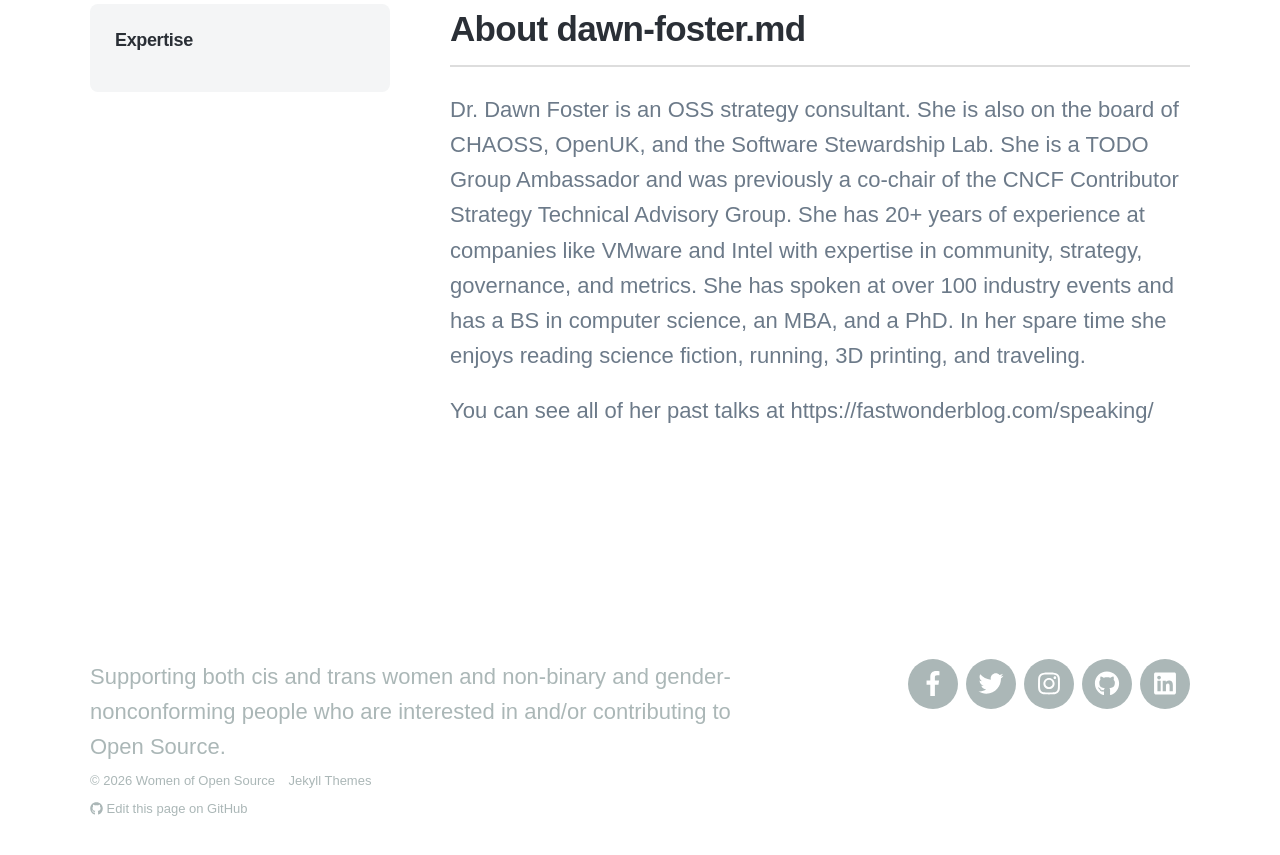
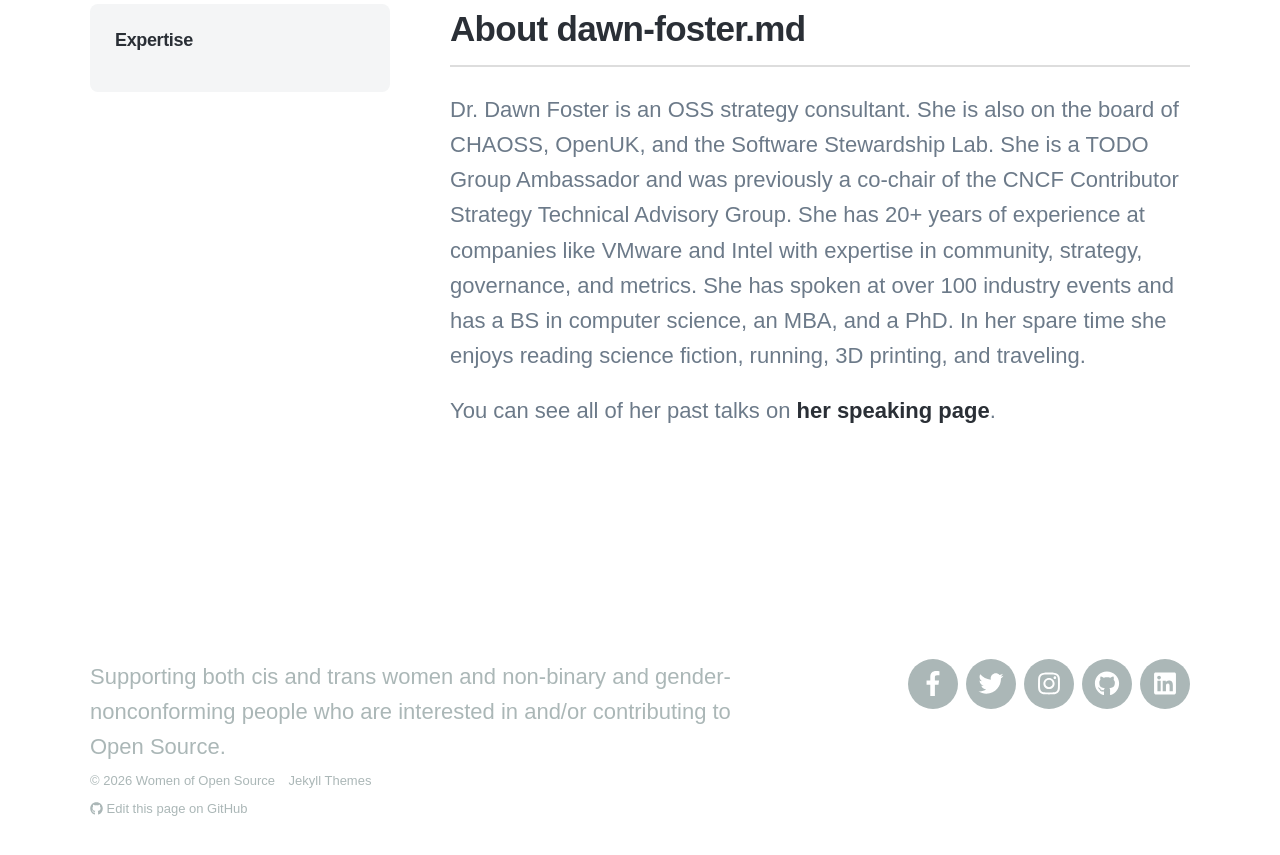
Before and after one commit to womenofopensource/womenofopensource.github.io, a Jekyll site: the page built from docs/_speakers/dawn-foster.md, in a window 1280 px wide and 900 px high, scrolled down 658 px. Shown: the top 855 px of the window. Built offline with Jekyll 4.4.1, drawn with Linux system fonts in a browser that asks for light colours; nearby versions of some CDN libraries; some web fonts are replaced.

Commit message:
Update docs/_speakers/dawn-foster.md
Co-authored-by: Sīlavāpi Cheesley <silavapi@silavapi.co.uk>

```diff
--- a/docs/_speakers/dawn-foster.md
+++ b/docs/_speakers/dawn-foster.md
@@ -48,4 +48,4 @@
 
 Dr. Dawn Foster is an OSS strategy consultant. She is also on the board of CHAOSS, OpenUK, and the Software Stewardship Lab. She is a TODO Group Ambassador and was previously a co-chair of the CNCF Contributor Strategy Technical Advisory Group. She has 20+ years of experience at companies like VMware and Intel with expertise in community, strategy, governance, and metrics. She has spoken at over 100 industry events and has a BS in computer science, an MBA, and a PhD. In her spare time she enjoys reading science fiction, running, 3D printing, and traveling.
 
-You can see all of her past talks at https://fastwonderblog.com/speaking/
+You can see all of her past talks on [her speaking page](https://fastwonderblog.com/speaking/).
```
